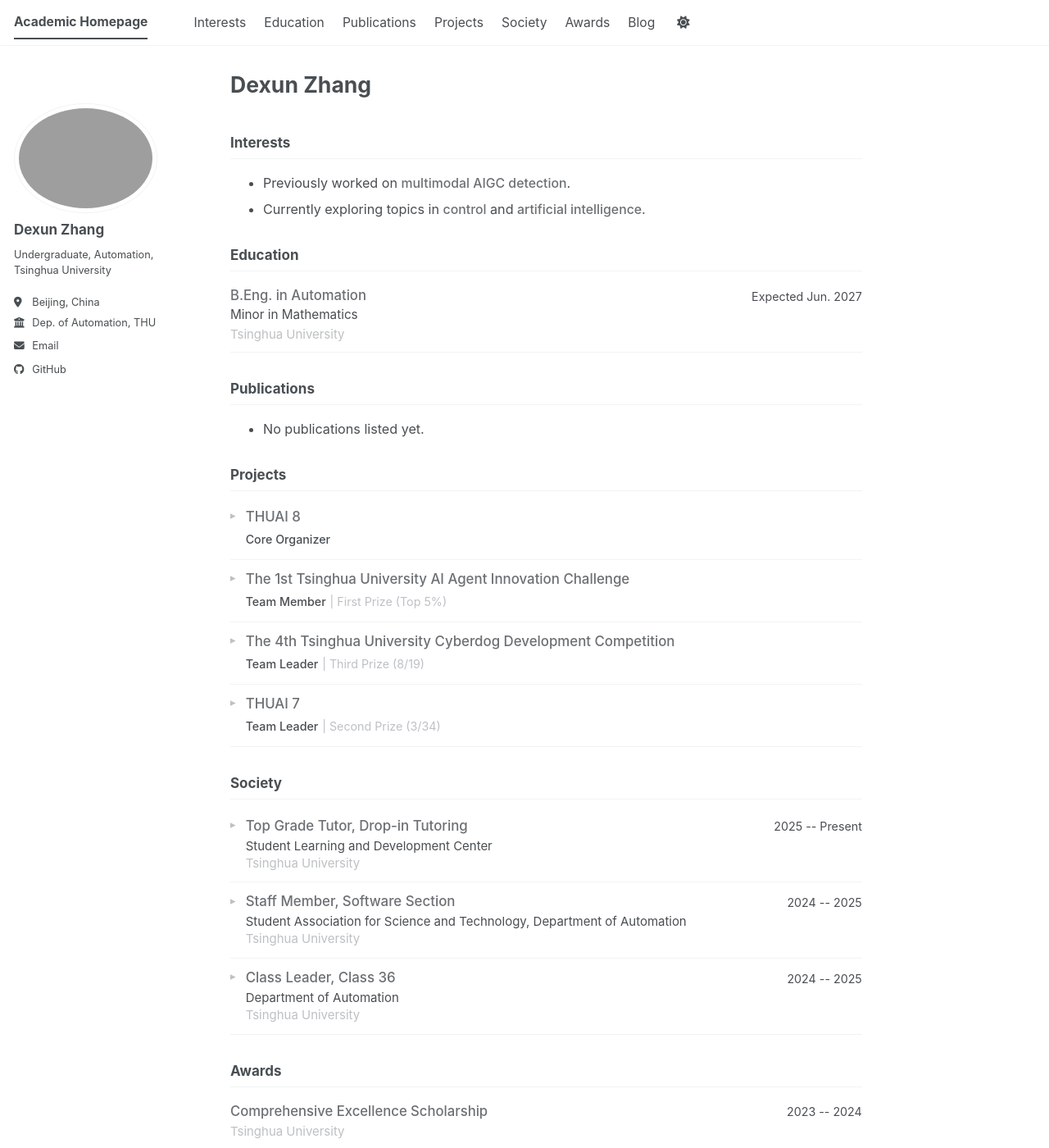
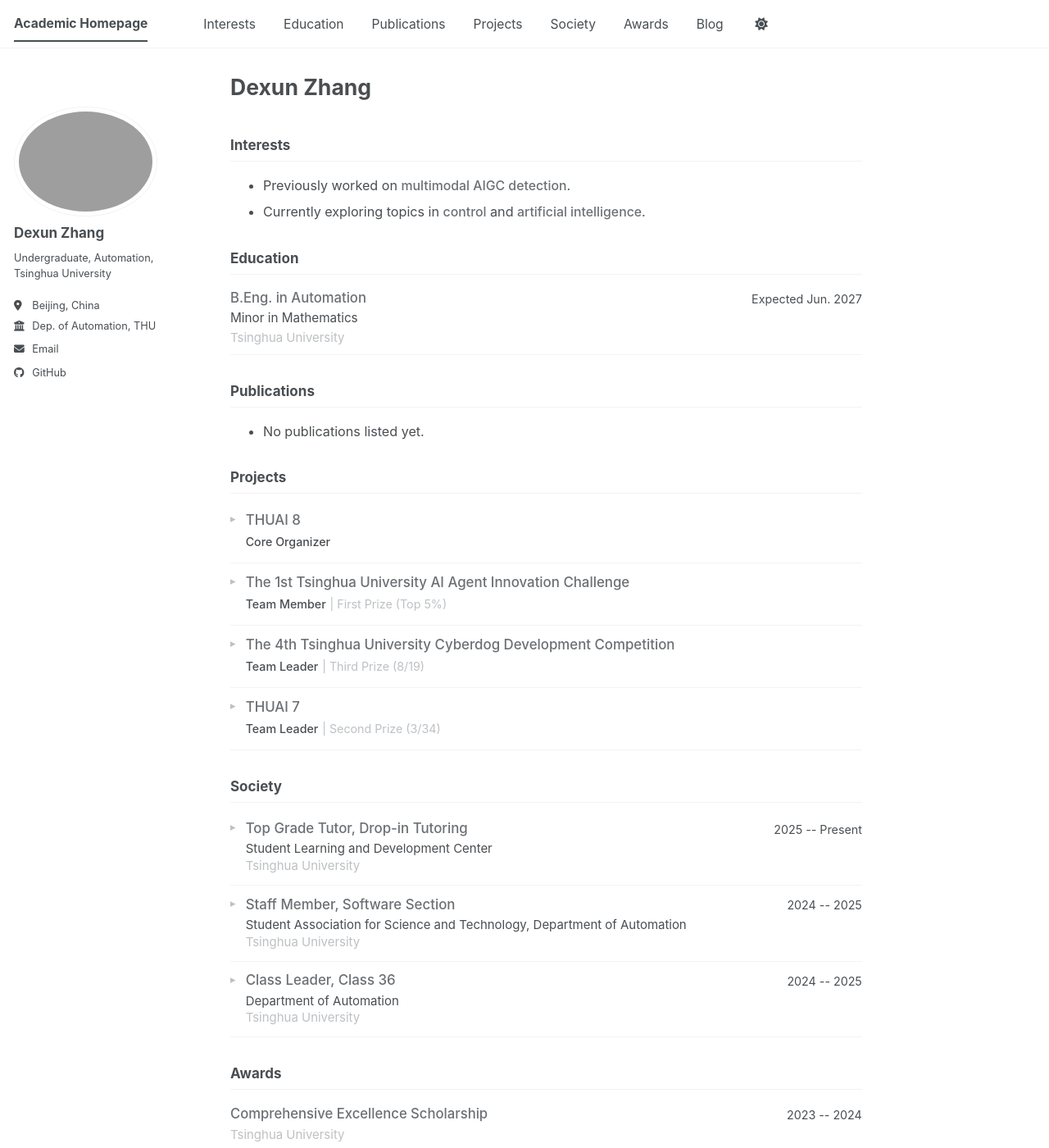
Before and after one commit to PsephurusGladius/academicpages, a Jekyll site: the page built from _pages/about.md, in a window 1280 px wide and 1400 px high. Shown: the whole window at 82% size. Built offline with Jekyll 4.4.1, drawn with Linux system fonts in a browser that asks for light colours; our own code applies the rules of GitHub Pages for plain Markdown files; a script bundle is joined from its source files by our own code; library files that are not in the unit come from our copies.

Commit message:
Restore masthead link spacing

```diff
--- a/_sass/layout/_navigation.scss
+++ b/_sass/layout/_navigation.scss
@@ -179,8 +179,8 @@
 
   a {
     display: block;
-    margin: 0 0.65rem;
-    padding: 0.4rem 0;
+    margin: 0 1rem;
+    padding: 0.5rem 0;
     font-size: 0.92rem;
     color: var(--global-masthead-link-color);
     text-decoration: none;
```
